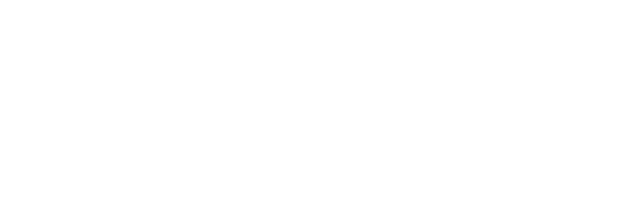
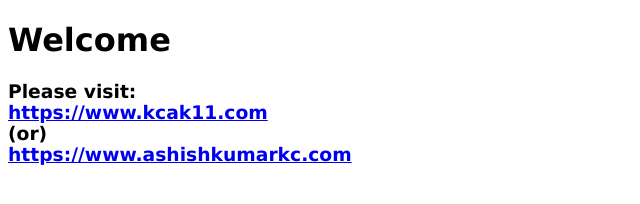
Before and after one commit to 1-3-3-1/1-3-3-1.github.io, a plain HTML site: page index.html in a window 1280 px wide. Shown: the whole page, without its empty margins (0-640 px from the left). Drawn offline with Linux system fonts and the light colour scheme.

Commit message:
Updates.

```diff
--- a/index.html
+++ b/index.html
@@ -1,7 +1,25 @@
 <!DOCTYPE html>
 <html>
+
 <head>
+    <title>Services</title>
+    <link href='//www.kcak11.com/favicon.ico' rel='icon' type='image/x-icon' />
+    <style type="text/css">
+        body {
+            font-family: Verdana;
+        }
+    </style>
 </head>
+
 <body>
+    <h1>Welcome</h1>
+    <h3>
+        <span>Please visit:</span>
+        <br />
+        <a href="https://www.kcak11.com" target="_blank">https://www.kcak11.com</a><br />
+        (or)<br />
+        <a href="https://www.ashishkumarkc.com" target="_blank">https://www.ashishkumarkc.com</a>
+    </h3>
 </body>
+
 </html>
```
